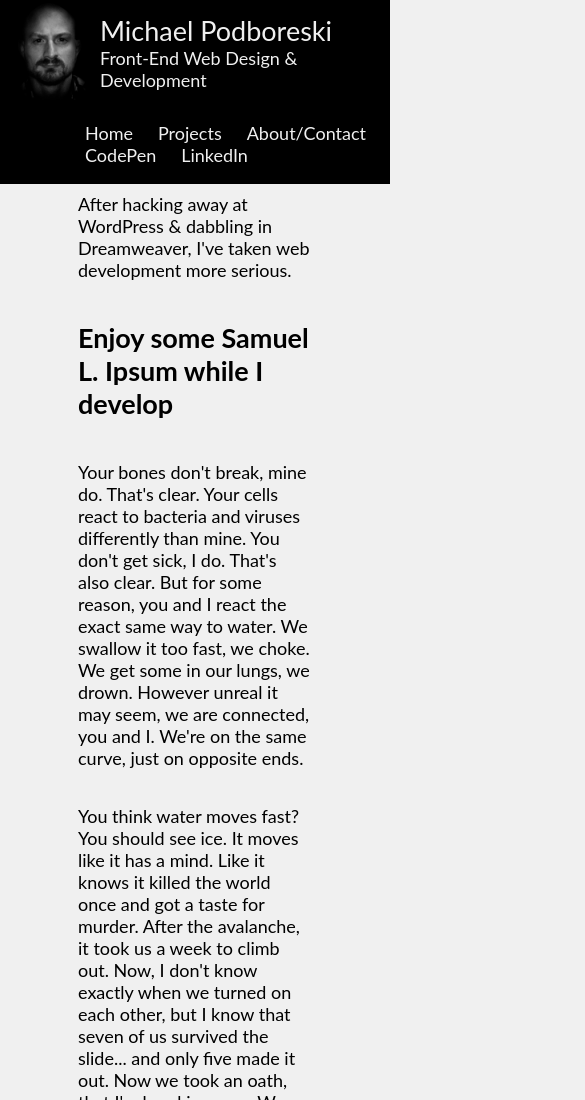
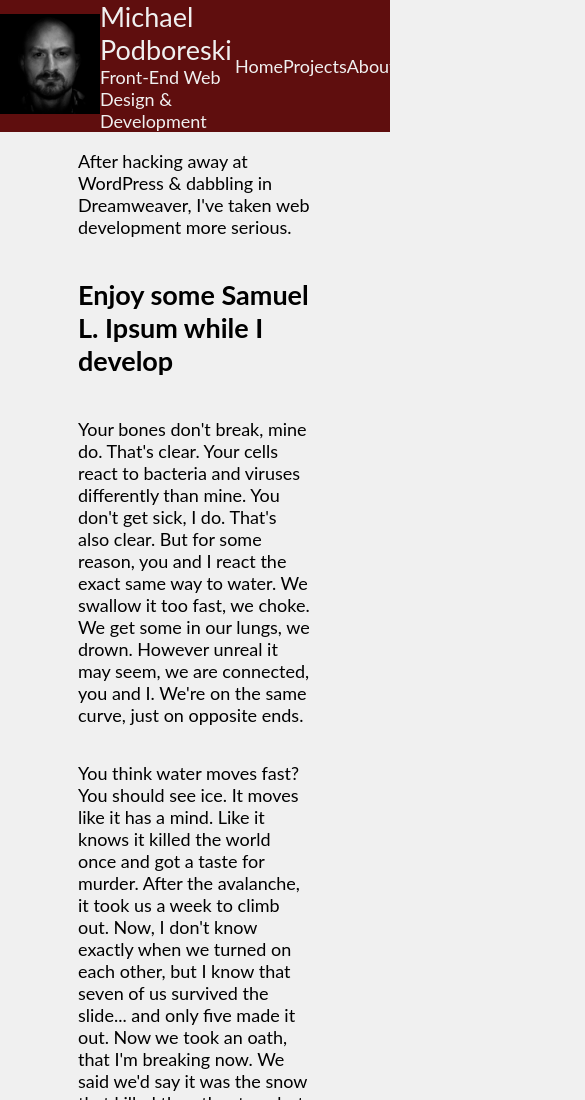
Before and after one commit to mpodboreski/mpodboreski.github.io, a plain HTML site: page index.html in a window 390 px wide. Shown: the top 1100 px of the page, 585 px wide, since content can reach past the window. Drawn offline with Linux system fonts and the light colour scheme.

Commit message:
Testing Media Query

```diff
--- a/css/style.css
+++ b/css/style.css
@@ -14,28 +14,37 @@ body {
       height: 175px;
   }
 
-header {
+.flex-container {
+    display: -webkit-box;
+    display: -ms-flexbox;
     display: flex;
-    position: fixed;
-    flex-direction: row;
-    align-items: center;
-    flex-wrap: wrap;
-    justify-content: space-between;
+    -webkit-box-orient: horizontal;
+    -webkit-box-direction: normal;
+        -ms-flex-flow: row wrap;
+            flex-flow: row wrap;
+    /* position: fixed;  */
+    -webkit-box-align: center;
+        -ms-flex-align: center;
+            align-items: center;
     background-color: #000;
     color: #F0F0F0;
-    max-width: 100%;
+    /* width: 100%; */
     z-index: 1;
+}
+
+.branding {
+    display: flex;
+    width: 50%;
+    -webkit-box-align: center;
+    -ms-flex-align: center;
+        align-items: center;
 }
 
 .portrait {
     width: 100px;
-    flex-flow: start;
-    flex: 1;
 }
 
-.brand {
-    flex: 5;
-}
+
 
 .name {
     font-size: 1.5em;
@@ -47,31 +56,61 @@ header {
     margin: 0px;
 }
 
-nav {
+.nav {
     font-size: 1em;
-    padding: 0px 20px;
+    width: 50%;
 }
 
-nav ul {
-    display: inline-flex;
-    flex-wrap: wrap;
+.nav ul {
+    display: flex;
     list-style-type: none;
+
 }
 
-nav li a {
-    padding-left: 25px;
+.nav li {
+    justify-content: space-between;
+    width: 100%;
+}
+
+.nav li a {
     color: #F0F0F0;
     text-decoration: none;
 }
 
-nav li a:hover {
+.nav li a:hover {
     opacity: .5;
 }
 
 #content {
     margin: 0 auto;
+    display: -webkit-box;
+    display: -ms-flexbox;
     display: flex;
     width:  60%;
     position: relative;
-    flex-direction: column;
+    -webkit-box-orient: vertical;
+    -webkit-box-direction: normal;
+        -ms-flex-direction: column;
+            flex-direction: column;
 }
+
+@media screen and  (max-width: 800px) {
+    .flex-container {
+        display: -webkit-box;
+        display: -ms-flexbox;
+        display: flex;
+        -webkit-box-orient: horizontal;
+        -webkit-box-direction: normal;
+            -ms-flex-flow: row wrap;
+                flex-flow: row wrap;
+        /* position: fixed;  */
+        -webkit-box-align: center;
+            -ms-flex-align: center;
+                align-items: center;
+        background-color: rgb(95, 14, 14);
+        color: #F0F0F0;
+        /* width: 100%; */
+        z-index: 1;
+    }
+
+   }
--- a/index.html
+++ b/index.html
@@ -8,16 +8,17 @@
     </head>
 
     <body>
-            <div class="fixed">
-            <header>
-                    <div>
-                    <img src="images/portrait.png" class="portrait" alt="Pic of Michael Podboreski" />
-                    </div>
-                    <div class="brand">
+            <div class="flex-container">
+                    <div class="branding">
+                        <div>
+                        <img src="images/portrait.png" class="portrait" alt="Pic of Michael Podboreski" />
+                        </div>
+                        <div>
                         <p class="name">Michael Podboreski</p>
                         <p class="sub-name">Front-End Web Design & Development</p>
                     </div>
-                    <nav>
+                    </div>
+                    <div class="nav">
                         <ul>
                             <li><a href="#">Home</a></li>
                             <li><a href="#">Projects</a></li>
@@ -25,9 +26,8 @@
                             <li><a href="https://codepen.io/mpodboreski">CodePen</a></li>
                             <li><a href="https://linkedin.com/in/mpodboreski">LinkedIn</a></li>
                         </ul>
-                    </nav>
-            </header>
-            </div>
+                    </div>
+                </div>
 
             <div id="content">
 
```
